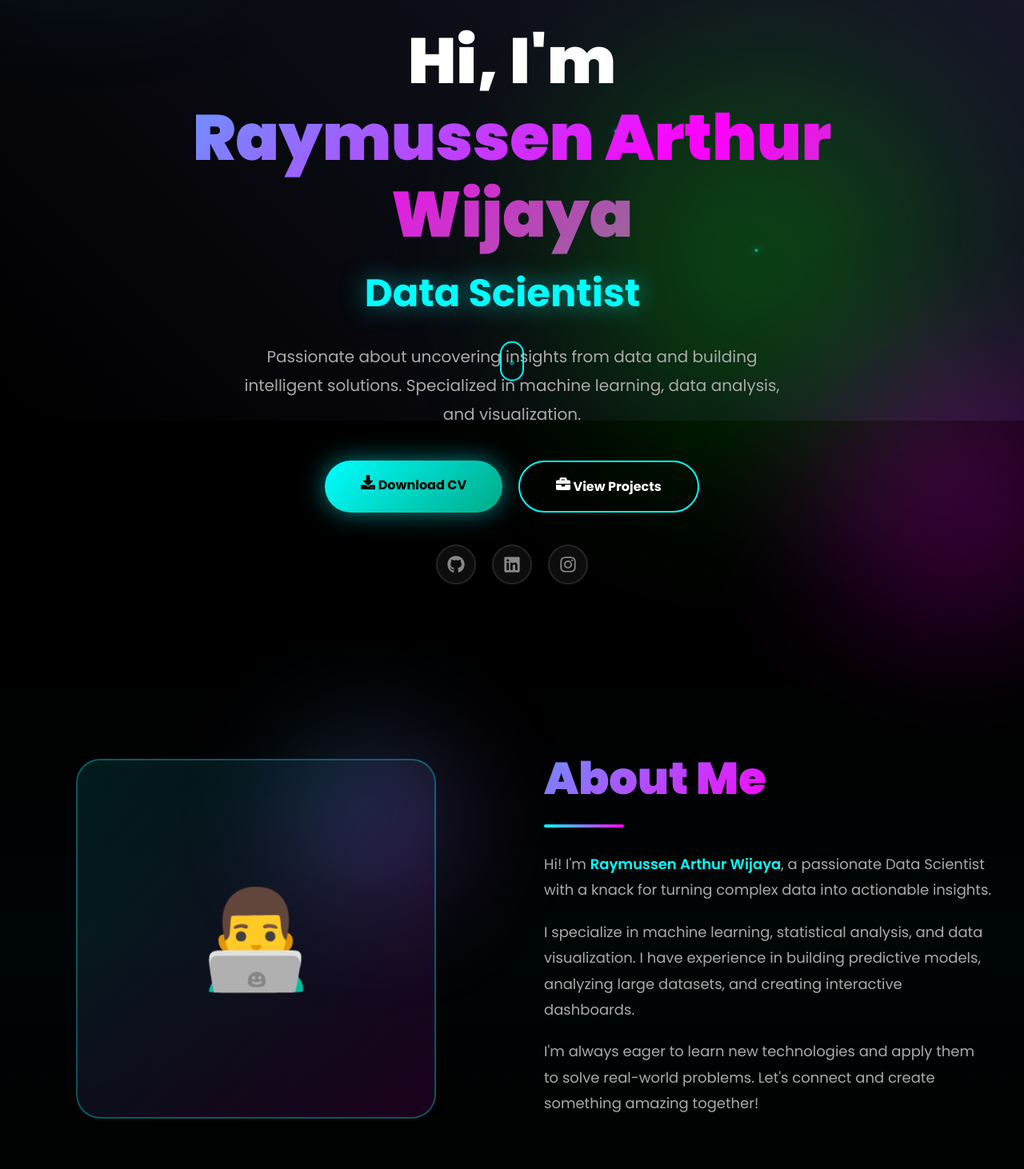
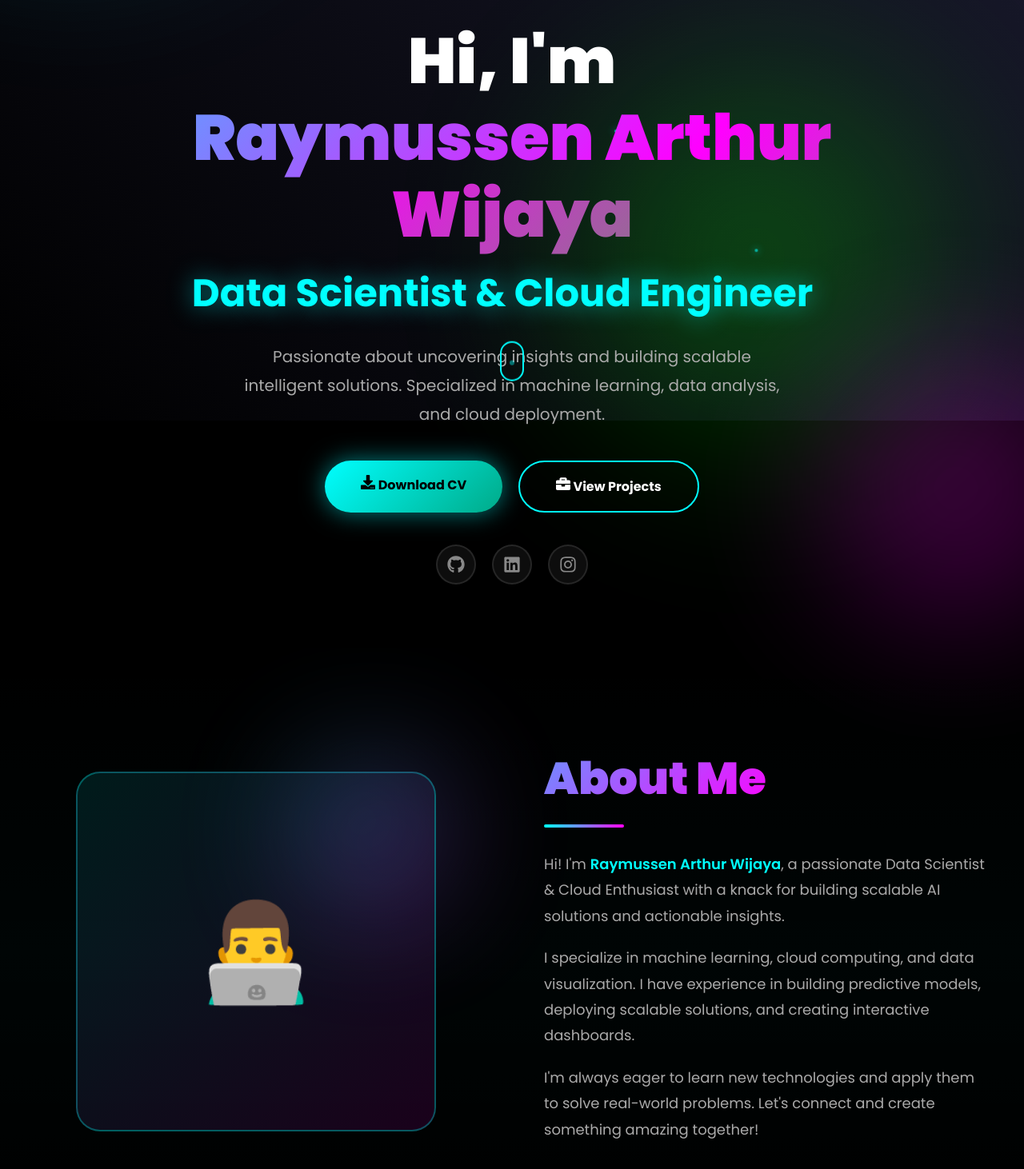
Before and after one commit to RaymussenArthur/RaymussenArthur.github.io, a Next.js app: page / in a window 1280 px wide. Shown: the part 274-1736 px from the top of the page at 80% size. Built offline with nearby package versions, Linux system fonts and the light colour scheme.

Commit message:
Update Resume

```diff
--- a/src/app/components/About/About.jsx
+++ b/src/app/components/About/About.jsx
@@ -21,13 +21,11 @@ export default function About() {
             </div>
 
             <p className={styles.description}>
-              Hi! I'm <strong>Raymussen Arthur Wijaya</strong>, a passionate Data Scientist
-              with a knack for turning complex data into actionable insights.
+              Hi! I'm <strong>Raymussen Arthur Wijaya</strong>, a passionate Data Scientist & Cloud Enthusiast with a knack for building scalable AI solutions and actionable insights.
             </p>
 
             <p className={styles.description}>
-              I specialize in machine learning, statistical analysis, and data visualization. I have experience
-              in building predictive models, analyzing large datasets, and creating interactive dashboards.
+              I specialize in machine learning, cloud computing, and data visualization. I have experience in building predictive models, deploying scalable solutions, and creating interactive dashboards.
             </p>
 
             <p className={styles.description}>
--- a/src/app/components/Hero/Hero.jsx
+++ b/src/app/components/Hero/Hero.jsx
@@ -18,13 +18,12 @@ export default function Hero() {
           </h1>
 
           <h2 className={styles.subtitle}>
-            <span className={styles.roleText}>Data Scientist</span>
+            <span className={styles.roleText}>Data Scientist & Cloud Engineer</span>
             <span className={styles.cursor}>|</span>
           </h2>
 
           <p className={styles.description}>
-            Passionate about uncovering insights from data and building intelligent solutions.
-            Specialized in machine learning, data analysis, and visualization.
+            Passionate about uncovering insights and building scalable intelligent solutions. Specialized in machine learning, data analysis, and cloud deployment.
           </p>
 
           {/* Buttons */}
```
Also changed, not shown: 1 other file (tests, documents, lock files or other folders).
